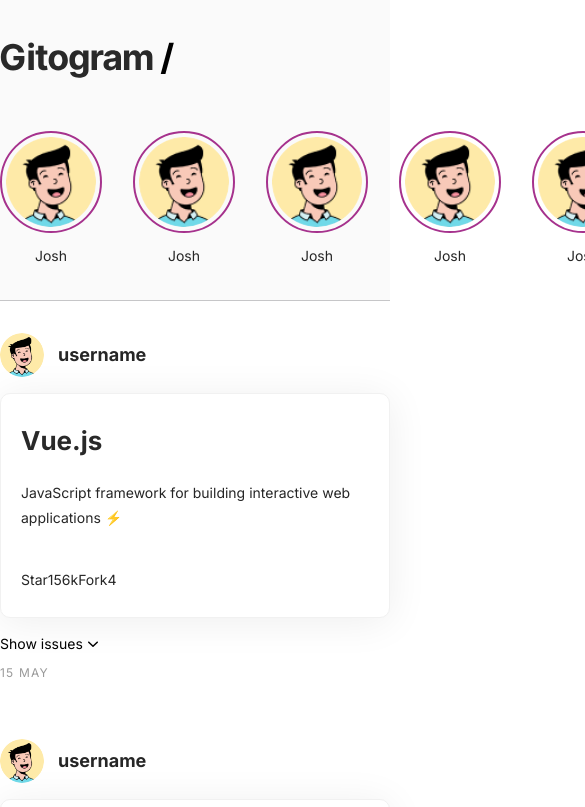
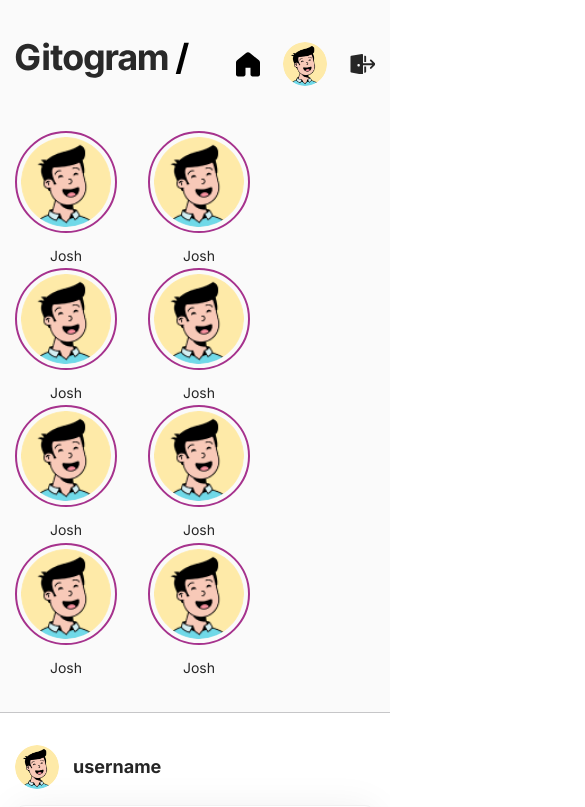
Before and after one commit to almaz-12/gitogram, a Vue app: page / in a window 390 px wide. Shown: the top 807 px of the page, 585 px wide, since content can reach past the window. Built offline with nearby package versions, Linux system fonts and the light colour scheme.

Commit message:
add styles

```diff
--- a/src/App.vue
+++ b/src/App.vue
@@ -54,7 +54,20 @@ button {
   cursor: pointer;
 }
 .container {
-  width: 1200px;
+  width: 1230px;
   margin: 0 auto;
+  padding: 0 15px;
+}
+
+@media screen and (max-width: 1250px) {
+  .container {
+    width: 998px;
+  }
+}
+
+@media screen and (max-width: 1020px) {
+  .container {
+    width: 100%;
+  }
 }
 </style>
--- a/src/components/feed/FeedItem.vue
+++ b/src/components/feed/FeedItem.vue
@@ -75,9 +75,11 @@ export default {
 <style lang="scss" scoped>
 .c-feed {
   position: relative;
-  max-width: 980px;
+  max-width: 1100px;
   margin: auto;
   padding-top: 32px;
+  padding-left: 15px;
+  padding-right: 15px;
 }
 .feed {
   &-user {
--- a/src/components/usersList/UsersList.vue
+++ b/src/components/usersList/UsersList.vue
@@ -27,11 +27,16 @@ export default {
 .users-list {
   display: flex;
   align-items: center;
+  flex-wrap: wrap;
 }
-.user-item {
-  cursor: pointer;
-  &+.user-item {
-    margin-left: 31px;
+.user {
+  &-item {
+    cursor: pointer;
+    margin-right: 31px;
+
+    &:last-child {
+      margin-right: 0;
+    }
   }
 }
 
--- a/src/icons/Icon.vue
+++ b/src/icons/Icon.vue
@@ -17,3 +17,10 @@ export default {
   }
 }
 </script>
+
+<style scoped>
+svg {
+  width: 100%;
+  height: 100%;
+}
+</style>
```
